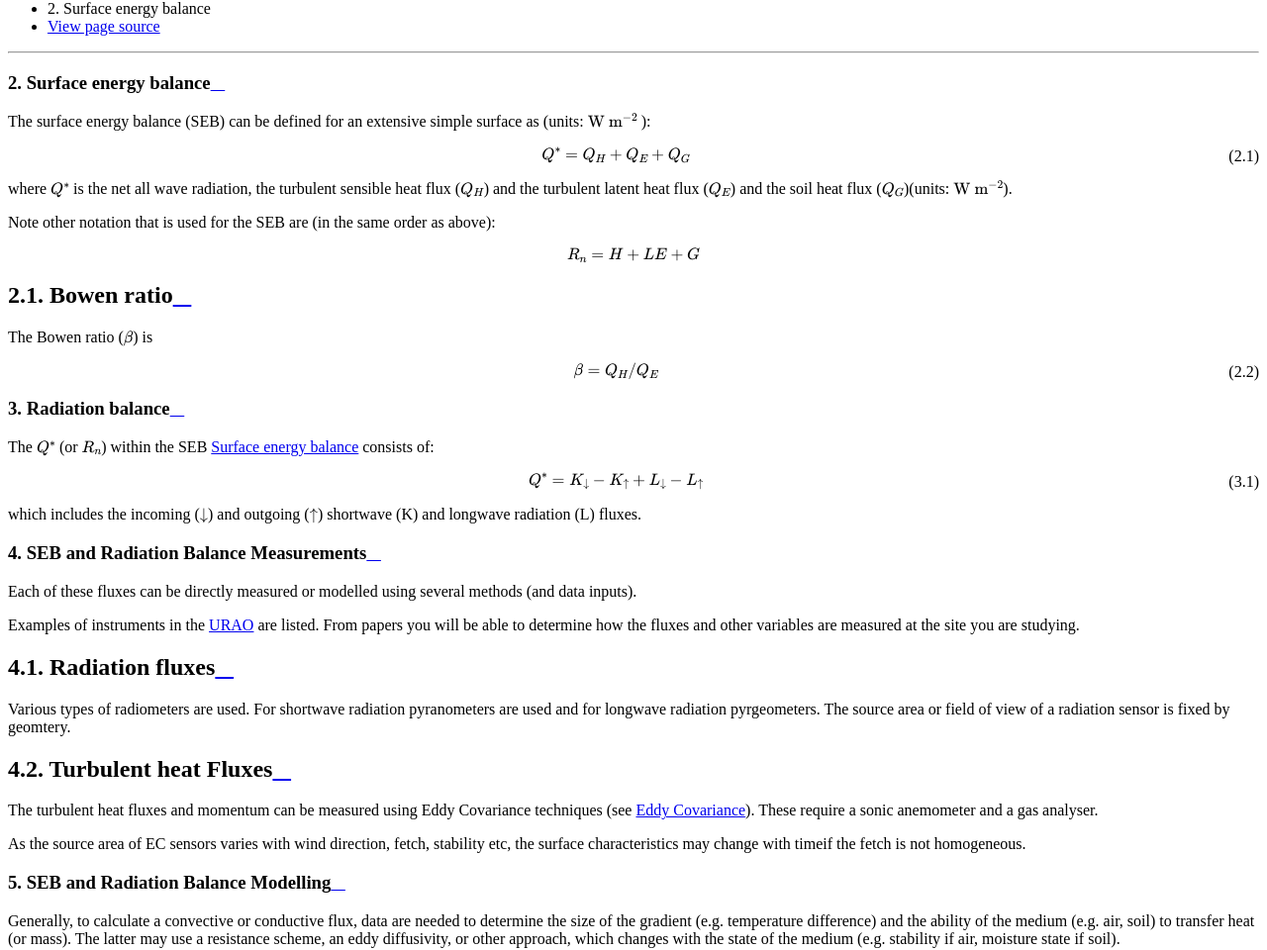
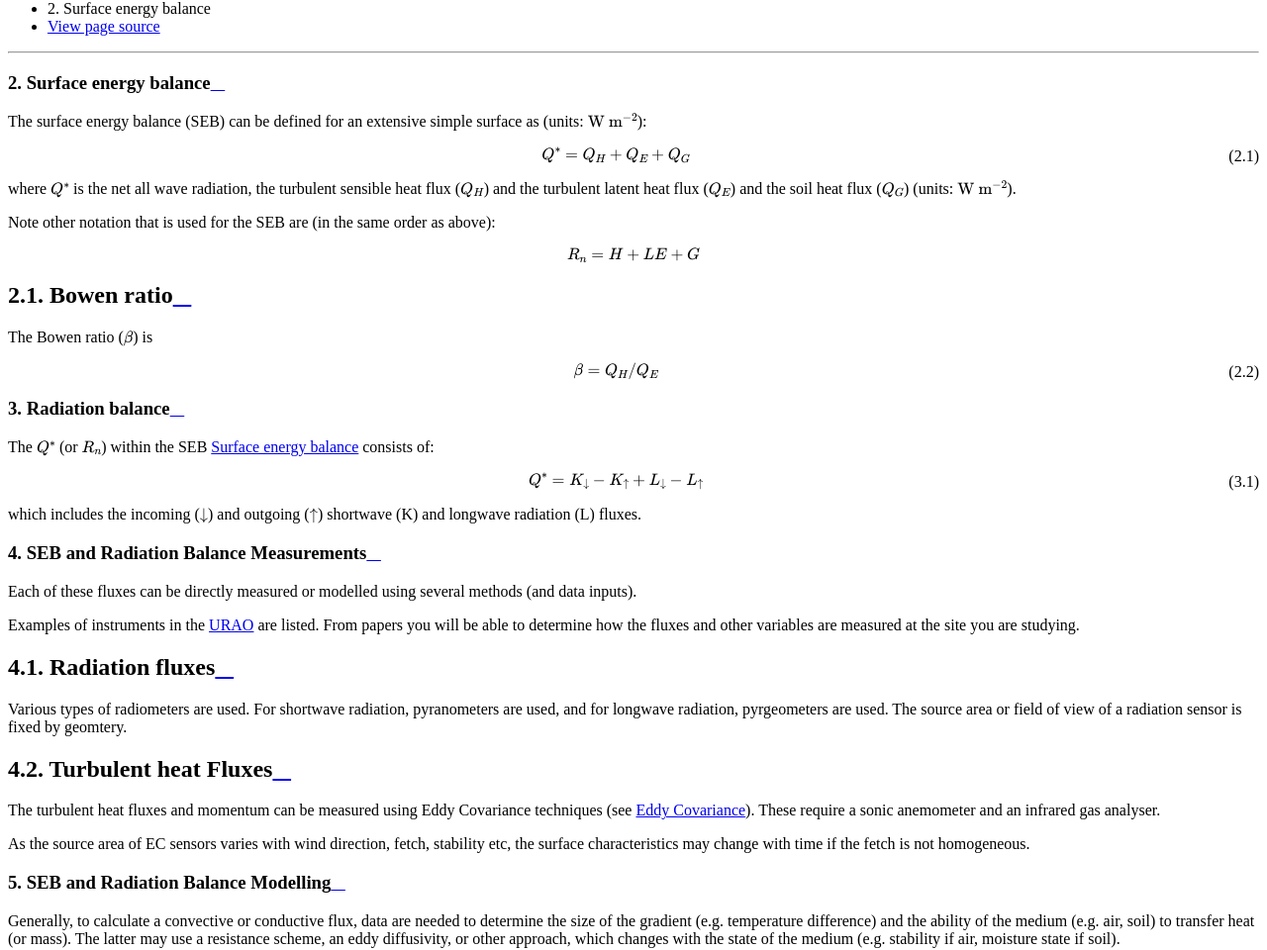
Before and after one commit to BLM-UoR/BLM, a Sphinx documentation site: the page built from docs/SEB.rst, in a window 1280 px wide. Shown: the part 941-1901 px from the top of the page at 99% size. Built offline with Sphinx 7.4.7 and the Read the Docs theme 2.0.0, drawn with Linux system fonts in a browser that asks for light colours.

Commit message:
minor text edits

```diff
--- a/docs/Assignment2.rst
+++ b/docs/Assignment2.rst
@@ -16,9 +16,9 @@ Paper  structure
 
 Projects Topics
 ---------------------------
-The projects should draw on the URAO data and/or AmeriFlux (and/or other sites if appropriate). The goal is to undertake a more in depth analysis of some aspect of Boundary Layer Meteorology. It is most likely to be a more in depth analysis of data analysed in Assignment 1  (e.g. longer time period, different analyses discussed in class, lecture notes) or using the models discussed in class, etc.
+The projects should draw on the URAO data and/or AmeriFlux (and/or other sites if appropriate). The goal is to undertake a more in depth analysis of some aspect of Boundary Layer Meteorology. It is most likely to be a more in-depth analysis of data analysed in Assignment 1 (e.g. longer time period, different analyses discussed in class, lecture notes) or using the models discussed in class, etc.
 
-Potential projects (these are just some ideas, other will be mentioned in class, or discuss other ideas with me/us)
+Potential projects (these are just some ideas, others will be mentioned in class, or discuss other ideas with me/us)
 
 #. Evaluation of SUEWS/SuPy model or other models
 
--- a/docs/DataSource.rst
+++ b/docs/DataSource.rst
@@ -105,4 +105,4 @@ URAO
 
 Please visit `URAO documentation site
 <http://www.met.reading.ac.uk/~sws09a/MODE3_help.html>`_
-for information of observations at URAO.
+for information about observations at URAO.
--- a/docs/SEB.rst
+++ b/docs/SEB.rst
@@ -4,7 +4,7 @@ Surface energy balance
 ======================
 
 The surface energy balance (SEB) can be defined for an extensive simple
-surface as (units: :math:`\mathrm{W \ m^{-2}}` ):
+surface as (units: :math:`\mathrm{W \ m^{-2}}`):
 
 .. math::
     :label: seb
@@ -13,7 +13,7 @@ surface as (units: :math:`\mathrm{W \ m^{-2}}` ):
 
 where :math:`Q^*` is the net all wave radiation, the turbulent sensible
 heat flux (`Q_H`) and the turbulent latent heat flux (`Q_E`) and
-the soil heat flux (`Q_G`)(units: :math:`\mathrm{W \ m^{-2}}`).
+the soil heat flux (`Q_G`) (units: :math:`\mathrm{W \ m^{-2}}`).
 
 Note other notation that is used for the SEB are (in the same order as above):
 
@@ -59,15 +59,15 @@ Examples of instruments in the :ref:`URAO` are listed.  From papers you will be
 
 Radiation fluxes
 ----------------------
-Various types of radiometers are used. For shortwave radiation pyranometers are used and for longwave radiation pyrgeometers. The source area or field of view of a radiation sensor is fixed by geomtery.
+Various types of radiometers are used. For shortwave radiation, pyranometers are used, and for longwave radiation, pyrgeometers are used. The source area or field of view of a radiation sensor is fixed by geomtery.
 
 Turbulent heat Fluxes
 ----------------------
 
 The turbulent heat fluxes and momentum can be measured using Eddy
-Covariance techniques (see :ref:`EC`). These require a sonic anemometer and a gas analyser.
+Covariance techniques (see :ref:`EC`). These require a sonic anemometer and an infrared gas analyser.
 
-As the source area of EC sensors varies with wind direction, fetch, stability etc, the surface characteristics may change with timeif the fetch is not homogeneous.
+As the source area of EC sensors varies with wind direction, fetch, stability etc, the surface characteristics may change with time if the fetch is not homogeneous.
 
 SEB and Radiation Balance Modelling
 ===================================================
```
